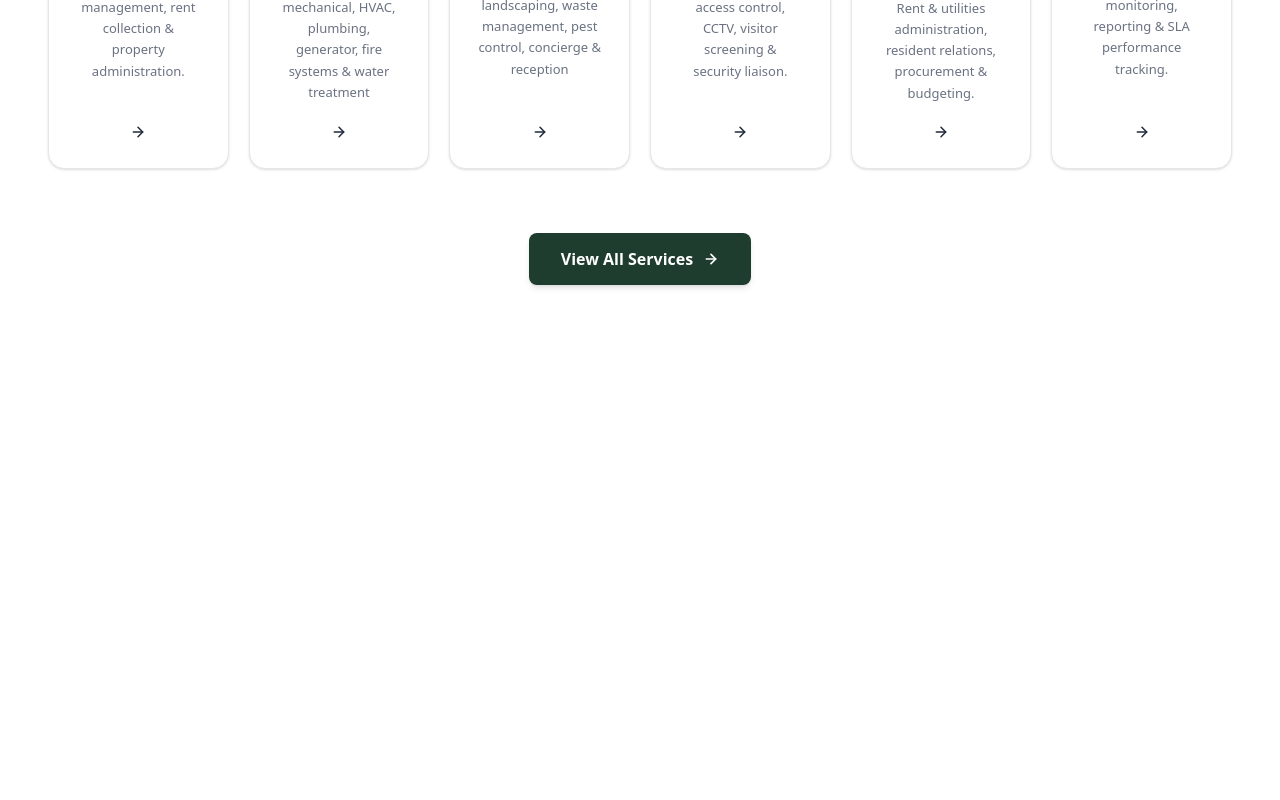
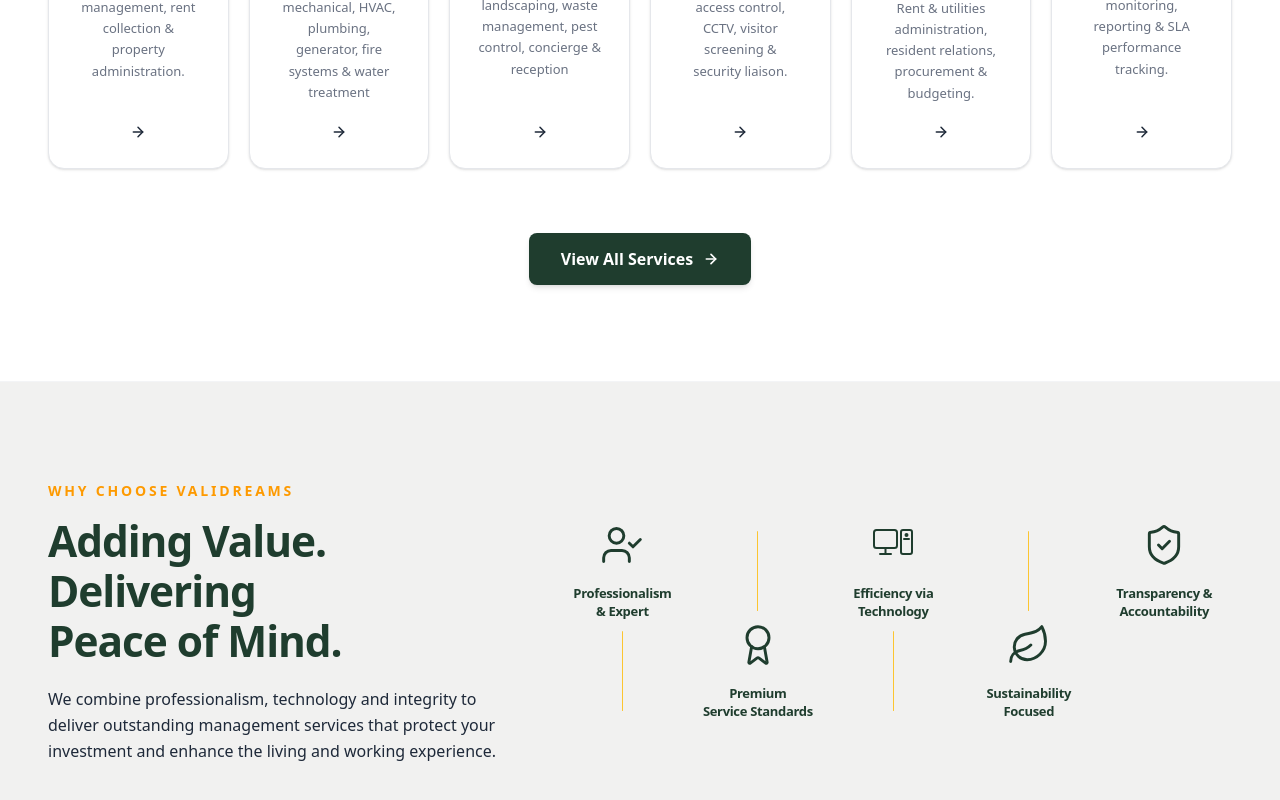
Before and after one commit to Makindeisaiah/Validreams-enterprise-limited, a React (Vite) app: page / in a window 1280 px wide. Shown: the part 1450-2250 px from the top of the page. Before the commit the page ends 1831 px from the top, so only its background shows below. Built offline with nearby package versions, Linux system fonts and the light colour scheme.

Commit message:
feat: add Why Choose Us section to landing page
Introduced the Why Choose Us section with new icons and updated navigation to align with updated branding requirements.

```diff
--- a/src/App.tsx
+++ b/src/App.tsx
@@ -11,6 +11,9 @@
   Settings,
   BookOpen,
   MonitorCheck,
+  UserCheck,
+  Award,
+  Leaf,
 } from 'lucide-react';
 
 export default function App() {
@@ -18,7 +21,7 @@
 
   const navLinks = [
     { name: 'Home', href: '#', active: true },
-    { name: 'About', href: '#about', active: false },
+    { name: 'About', href: '#why-choose-us', active: false },
     { name: 'Services', href: '#services', active: false },
     { name: 'Property & Facilities', href: '#facilities', active: false },
     { name: 'Projects', href: '#projects', active: false },
@@ -168,6 +171,82 @@
       icon: (
         <MonitorCheck
           className="w-9 h-9 text-amber-500 stroke-[1.65]"
+          aria-hidden="true"
+        />
+      ),
+    },
+  ];
+
+  const whyChooseUsItems = [
+    {
+      id: 'why-professionalism',
+      line1: 'Professionalism',
+      line2: '& Expert',
+      icon: (
+        <UserCheck
+          className="w-11 h-11 text-[#1F3D2E] stroke-[1.6]"
+          aria-hidden="true"
+        />
+      ),
+    },
+    {
+      id: 'why-technology',
+      line1: 'Efficiency via',
+      line2: 'Technology',
+      icon: (
+        <div className="relative flex items-center justify-center w-11 h-11">
+          {/* Monitor + Tower custom line icon matching reference */}
+          <svg
+            className="w-11 h-11 text-[#1F3D2E]"
+            viewBox="0 0 44 44"
+            fill="none"
+            stroke="currentColor"
+            strokeWidth="2"
+            strokeLinecap="round"
+            strokeLinejoin="round"
+            aria-hidden="true"
+          >
+            {/* Monitor Screen */}
+            <rect x="3" y="7" width="23" height="18" rx="2.5" />
+            <path d="M9 31h11" />
+            <path d="M14.5 25v6" />
+            {/* Tower */}
+            <rect x="30" y="7" width="11" height="24" rx="2" />
+            <circle cx="35.5" cy="12" r="1" fill="currentColor" />
+            <line x1="33" y1="16" x2="38" y2="16" />
+          </svg>
+        </div>
+      ),
+    },
+    {
+      id: 'why-transparency',
+      line1: 'Transparency &',
+      line2: 'Accountability',
+      icon: (
+        <ShieldCheck
+          className="w-11 h-11 text-[#1F3D2E] stroke-[1.6]"
+          aria-hidden="true"
+        />
+      ),
+    },
+    {
+      id: 'why-standards',
+      line1: 'Premium',
+      line2: 'Service Standards',
+      icon: (
+        <Award
+          className="w-11 h-11 text-[#1F3D2E] stroke-[1.6]"
+          aria-hidden="true"
+        />
+      ),
+    },
+    {
+      id: 'why-sustainability',
+      line1: 'Sustainability',
+      line2: 'Focused',
+      icon: (
+        <Leaf
+          className="w-11 h-11 text-[#1F3D2E] stroke-[1.6]"
           aria-hidden="true"
         />
       ),
@@ -442,7 +521,7 @@
       {/* ========================================================================= */}
       <section
         id="services"
-        className="w-full bg-white py-20 sm:py-24 px-6 sm:px-10 lg:px-12 flex flex-col justify-center selection:bg-amber-400 selection:text-gray-950 font-sans"
+        className="w-full bg-white py-20 sm:py-24 px-6 sm:px-10 lg:px-12 flex flex-col justify-center selection:bg-amber-400 selection:text-gray-950 font-sans border-b border-gray-100"
       >
         <div className="max-w-7xl mx-auto w-full">
           {/* Centered Section Header */}
@@ -523,6 +602,88 @@
           </div>
         </div>
       </section>
+
+      {/* ========================================================================= */}
+      {/* PHASE 3: WHY CHOOSE US SECTION */}
+      {/* ========================================================================= */}
+      <section
+        id="why-choose-us"
+        className="w-full bg-[#F1F1F0] py-20 sm:py-24 px-6 sm:px-10 lg:px-12 flex flex-col justify-center selection:bg-amber-400 selection:text-gray-950 font-sans"
+      >
+        <div className="max-w-7xl mx-auto w-full">
+          <div className="grid grid-cols-1 lg:grid-cols-12 gap-12 lg:gap-8 items-center">
+            {/* LEFT HALF */}
+            <div
+              id="why-choose-us-left"
+              className="lg:col-span-5 flex flex-col justify-center"
+            >
+              {/* Amber/Gold Eyebrow */}
+              <div id="why-eyebrow" className="mb-3.5">
+                <span className="text-amber-500 font-bold text-xs sm:text-sm tracking-[0.2em] uppercase inline-block">
+                  WHY CHOOSE VALIDREAMS
+                </span>
+              </div>
+
+              {/* Large Bold Heading in Dark Green */}
+              <h2
+                id="why-heading"
+                className="text-3xl sm:text-4xl lg:text-[2.65rem] font-bold text-[#1F3D2E] tracking-tight leading-[1.18] mb-5"
+              >
+                Adding Value. Delivering <br className="hidden sm:inline" />
+                Peace of Mind.
+              </h2>
+
+              {/* Supporting Paragraph in dark gray/black */}
+              <p
+                id="why-description"
+                className="text-gray-800 text-sm sm:text-base leading-relaxed max-w-lg font-normal"
+              >
+                We combine professionalism, technology and integrity to deliver
+                outstanding management services that protect your investment and
+                enhance the living and working experience.
+              </p>
+            </div>
+
+            {/* RIGHT HALF: 5 Value-Prop Items with Amber Dividers */}
+            <div
+              id="why-choose-us-right"
+              className="lg:col-span-7 w-full flex items-center justify-center"
+            >
+              <div className="grid grid-cols-2 sm:grid-cols-3 lg:grid-cols-5 gap-y-8 sm:gap-y-10 lg:gap-y-0 w-full items-start">
+                {whyChooseUsItems.map((item, index) => (
+                  <React.Fragment key={item.id}>
+                    <div
+                      id={item.id}
+                      className="flex flex-col items-center text-center px-2 sm:px-3 relative group"
+                    >
+                      {/* Icon */}
+                      <div className="mb-4 h-12 flex items-center justify-center transition-transform duration-200 group-hover:scale-105">
+                        {item.icon}
+                      </div>
+
+                      {/* Label (Two-line format in dark green medium-weight) */}
+                      <div className="text-xs sm:text-[13px] font-semibold text-[#1F3D2E] leading-snug tracking-tight text-center">
+                        <span className="block">{item.line1}</span>
+                        <span className="block">{item.line2}</span>
+                      </div>
+                    </div>
+
+                    {/* Thin vertical amber/gold divider line on desktop */}
+                    {index < whyChooseUsItems.length - 1 && (
+                      <div
+                        className="hidden lg:flex self-stretch items-center justify-center"
+                        aria-hidden="true"
+                      >
+                        <div className="w-[1px] h-20 bg-amber-400/80 rounded-full" />
+                      </div>
+                    )}
+                  </React.Fragment>
+                ))}
+              </div>
+            </div>
+          </div>
+        </div>
+      </section>
     </div>
   );
 }
```
